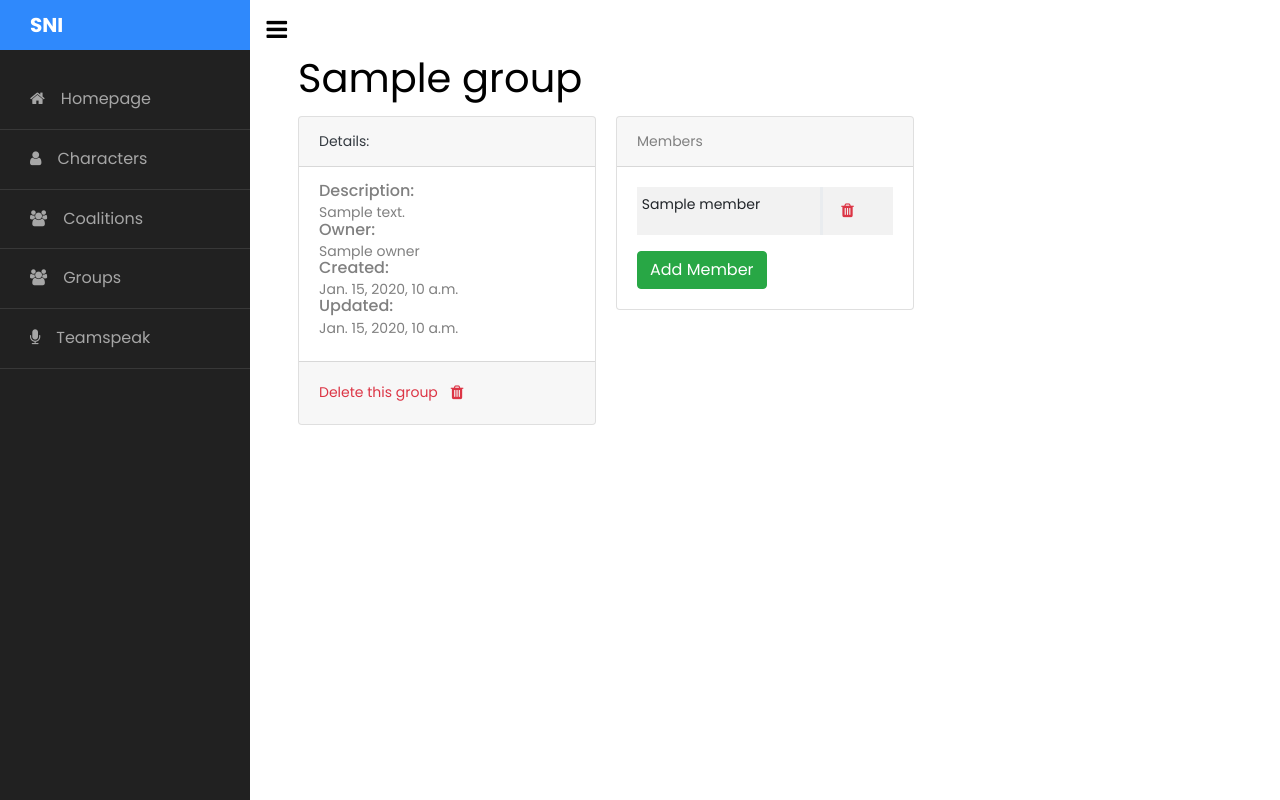
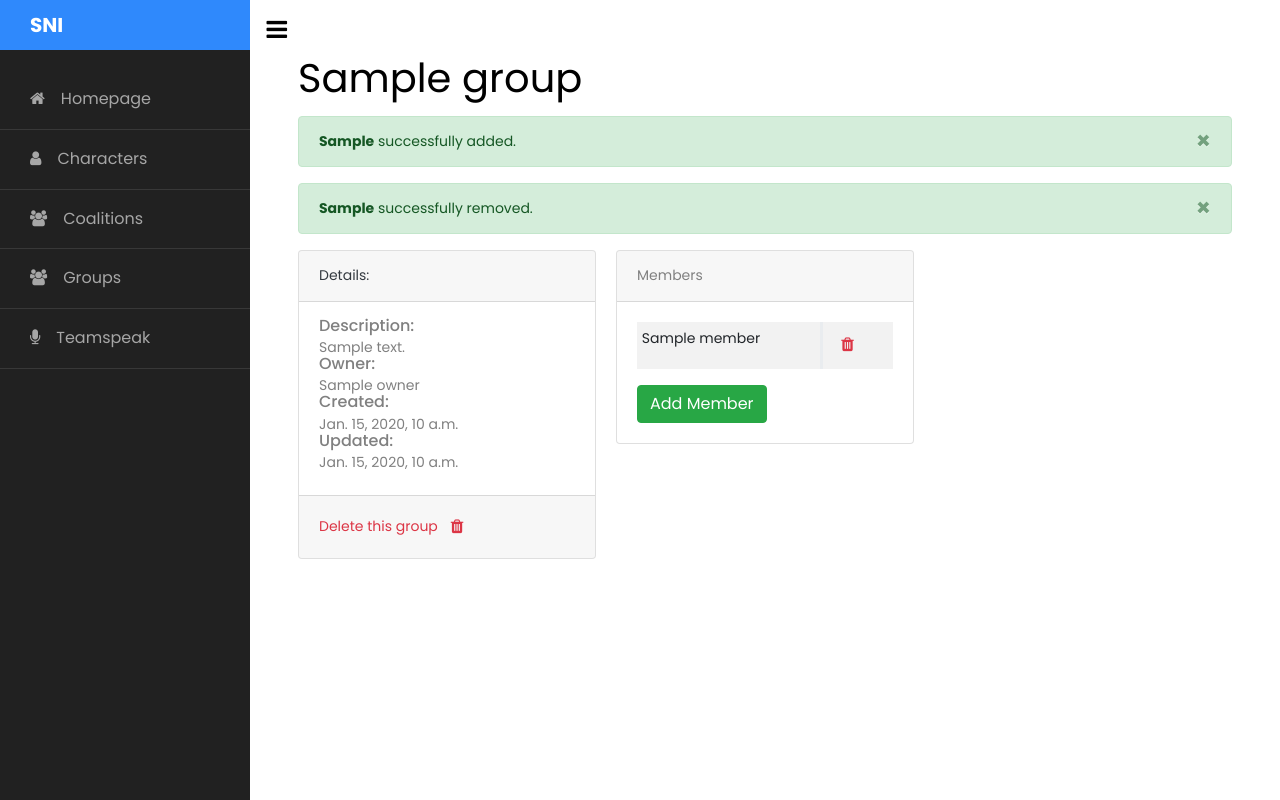
Before and after one commit to r0kym/SNI-frontend, a Django app: template group/templates/group/sheet.html in a window 1280 px wide. Run offline with Django 3.2, Linux system fonts and the light colour scheme; the template is opened without the code that fills it: most values are stand-ins (such as "Sample title", 1, 10 or a date in 2020); some libraries are stand-ins or nearby versions.

Commit message:
Implement Add and remove members to group

```diff
--- a/coalition/templates/coalition/sheet.html
+++ b/coalition/templates/coalition/sheet.html
@@ -149,8 +149,8 @@
       </div>
     </div>
   </div>
+</form>
 
-</form>
 <form class="ModifyTicker" action="{{coalition.coalition_id }}/ticker" method="post">{% csrf_token %}
   <div class="modal fade" id="ModifyTickerModal" tabindex="-1" role="dialog" aria-labelledby="ModifyTickerModalLabel" aria-hidden="true">
     <div class="modal-dialog modal-dialog-centered" role="document">
--- a/group/templates/group/sheet.html
+++ b/group/templates/group/sheet.html
@@ -2,6 +2,24 @@
 
 {% block content %}
 <h1>{{ group.group_name }}</h1>
+
+{% if new_member != None %}
+<div class="alert alert-success alert-dismissible fade show" role="alert">
+  <strong>{{ new_member }}</strong> successfully added.
+  <button type="button" class="close" data-dismiss="alert" aria-label="Close">
+    <span aria-hidden="true">&times;</span>
+  </button>
+</div>
+{% endif %}
+
+{% if removed_member != None %}
+<div class="alert alert-success alert-dismissible fade show" role="alert">
+  <strong>{{ removed_member }}</strong> successfully removed.
+  <button type="button" class="close" data-dismiss="alert" aria-label="Close">
+    <span aria-hidden="true">&times;</span>
+  </button>
+</div>
+{% endif %}
 
 <div class="card-columns">
   <div class="card">
@@ -48,11 +66,11 @@
   </div>
 </div>
 
-<div class="modal fade" id="ModalDeleteMember" tabindex="-1" role="dialog" aria-labelledby="ModalLabelDeleteGroup" aria-hidden="true">
+<div class="modal fade" id="ModalDeleteMember" tabindex="-1" role="dialog" aria-labelledby="ModalLabelDeleteMember" aria-hidden="true">
   <div class="modal-dialog modal-dialog-centered" role="document">
       <div class="modal-content">
           <div class="modal-header">
-              <h5 class="modal-title" id="ModalLabelDeleteGroup">Delete group</h5>
+              <h5 class="modal-title" id="ModalLabelDeleteMember">Delete group member</h5>
               <button type="button" class="close" data-dismiss="modal" aria-label="Close">
                   <span aria-hidden="true">&times;</span>
               </button>
@@ -68,6 +86,31 @@
   </div>
 </div>
 
+<form class="AddMember" action="{{ group.group_id }}/add_member" method="post">{% csrf_token %}
+  <div class="modal fade" id="ModalAddMember" tabindex="-1" role="dialog" aria-labelledby="ModalLabelAddMember" aria-hidden="true">
+    <div class="modal-dialog modal-dialog-centered" role="document">
+      <div class="modal-content">
+        <div class="modal-header">
+          <h5 class="modal-title" id="ModalLabelAddAMember">Add group member</h5>
+          <button type="button" class="close" data-dismiss="modal" aria-label="Close">
+            <span aria-hidden="true">&times;</span>
+          </button>
+        </div>
+        <div class="modal-body">
+            <div class="AddMember">
+              <label for="Alliance">New member: </label>
+              <input type="text" name="member" required>
+            </div>
+        </div>
+        <div class="modal-footer">
+          <button type="button" class="btn btn-secondary" data-dismiss="modal">Close</button>
+          <button type="submit" name="button" class="btn btn-success">Add</button>
+        </div>
+      </div>
+    </div>
+  </div>
+</form>
+
 <script>
   /* Function to assign data into the modal popup */
   $(document).on("click", "#ButtonDeleteMember", function () {
@@ -76,7 +119,7 @@
 
       // Update the modal's content
       $("#ModalDeleteMemberName").text(member)
-      //$("#ModalDeleteGrouplLink").attr("href", group_id+"/delete")
+      $("#ModalDeleteGrouplLink").attr("href", "{{ group.group_id }}/remove/"+member)
   })
 </script>
 
--- a/group/urls.py
+++ b/group/urls.py
@@ -14,4 +14,6 @@ urlpatterns = [
     path('create', views.create, name='group-create'),
     path('<str:group_id>', views.sheet, name='group-sheet'),
     path('<str:group_id>/delete', views.delete, name='group-delete'),
+    path('<str:group_id>/add_member', views.add_member, name='group-add_member'),
+    path('<str:group_id>/remove/<str:member>', views.remove_member, name='group-remove_member')
 ]
```
Also changed, not shown: group/views.py (+10 -4 lines).
